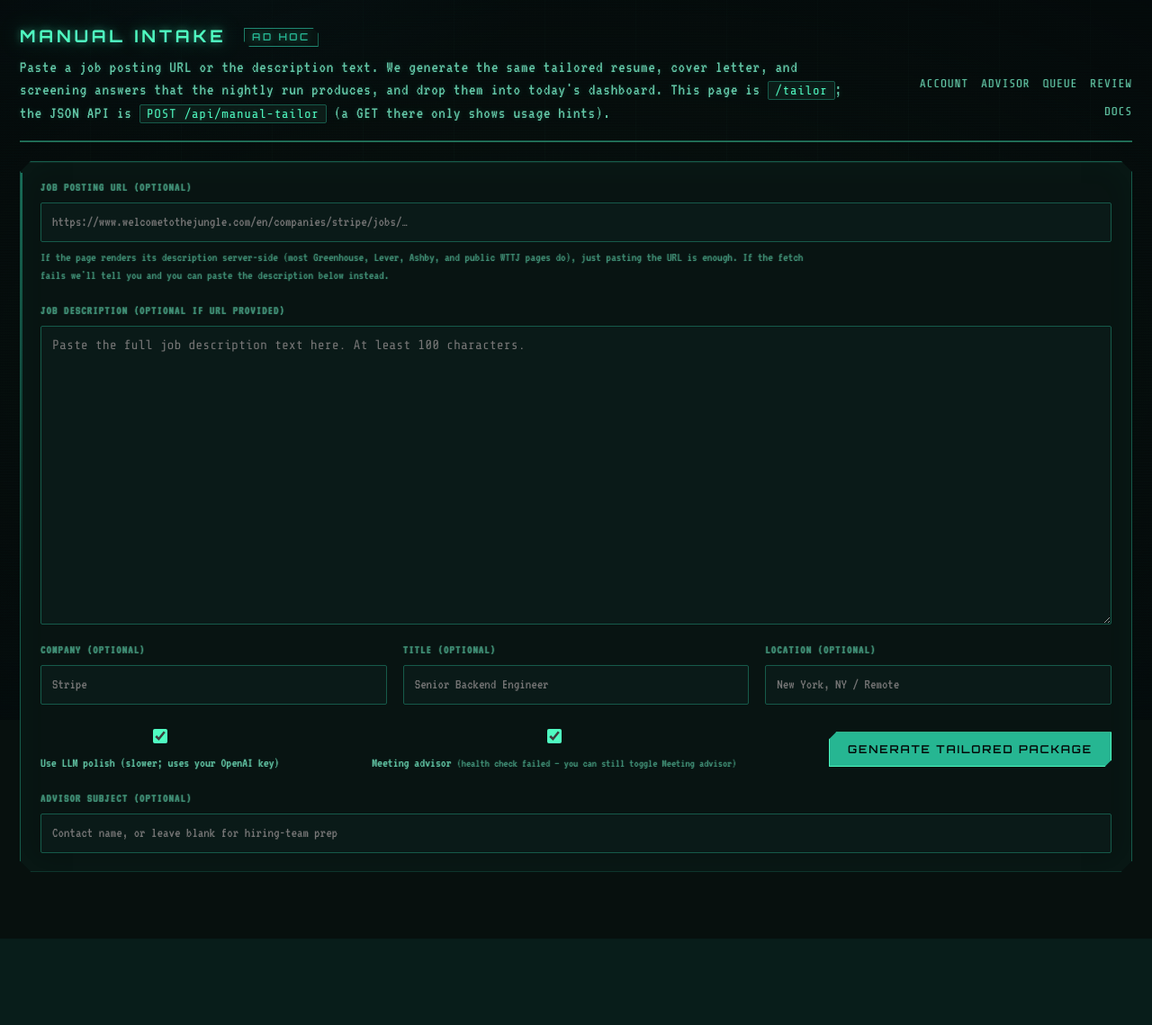
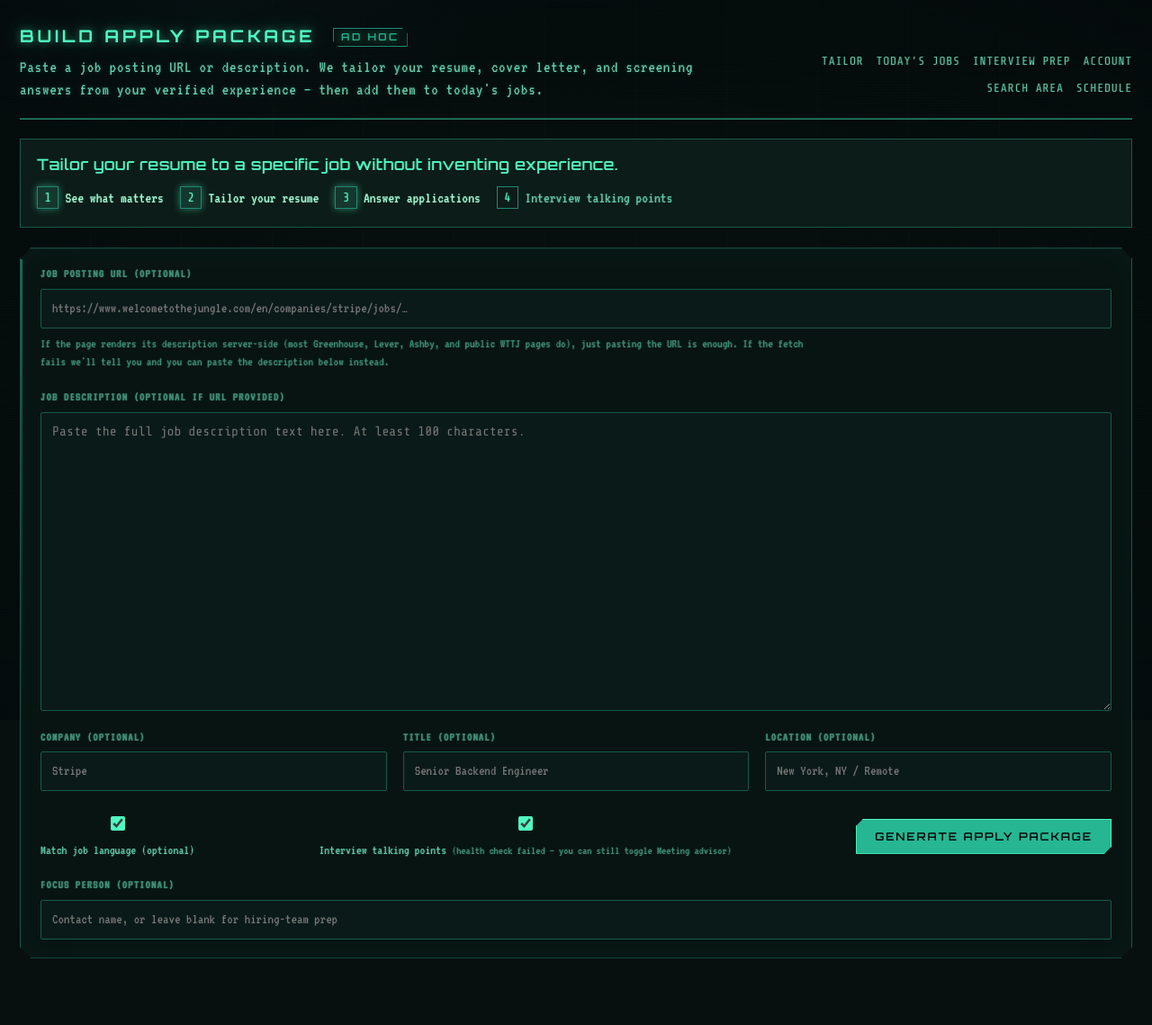
Before and after one commit to Matonte/resume-agent, a FastAPI app: page /tailor in a window 1280 px wide. Shown: the whole page at 90% size. Before the commit the page ends 1043 px from the top, so only its background shows below. Run offline with FastAPI, Linux system fonts and the light colour scheme; data comes from the database, SQL or seed files in the repository; data that the repository does not hold is empty.

Commit message:
Reframe UI around job-tailoring outcomes (#1).
Replace engineering nav/copy with user outcomes, surface the four-step hiring mental model, and demote internals to advanced-only language.

Co-authored-by: Cursor <cursoragent@cursor.com>

```diff
--- a/app/static/onboarding_banner.js
+++ b/app/static/onboarding_banner.js
@@ -9,8 +9,8 @@
       bar.setAttribute("role", "status");
       bar.style.marginBottom = "1rem";
       bar.innerHTML =
-        '<strong>Setup required.</strong> Finish <a href="/onboarding">account setup</a> ' +
-        "(résumé + job samples) before tailoring and queue actions work end-to-end.";
+        '<strong>Finish setup to unlock tailoring.</strong> Add a résumé and a few job samples on ' +
+        '<a href="/onboarding">setup</a> so we can tailor without inventing experience.';
       const shell = document.querySelector(".shell");
       (shell || document.body).insertBefore(bar, shell && shell.firstChild);
     })
--- a/app/static/styles.css
+++ b/app/static/styles.css
@@ -688,3 +688,98 @@ code {
 .inline-check input {
   width: auto;
 }
+
+/* Outcome-first hiring flow + product promise */
+.hiring-flow {
+  margin: 0 0 1.25rem;
+  padding: 0.9rem 1rem;
+  border: 1px solid var(--border);
+  background: var(--panel-raised);
+}
+
+.hiring-flow .product-promise {
+  margin: 0 0 0.75rem;
+  font-family: var(--font-display);
+  font-size: 0.95rem;
+  letter-spacing: 0.03em;
+  color: var(--accent);
+}
+
+.hiring-flow ol {
+  list-style: none;
+  margin: 0;
+  padding: 0;
+  display: flex;
+  flex-wrap: wrap;
+  gap: 0.55rem 1rem;
+}
+
+.hiring-flow li {
+  display: flex;
+  align-items: center;
+  gap: 0.4rem;
+  color: var(--fg-muted);
+  font-size: 0.95rem;
+}
+
+.hiring-flow li.is-current {
+  color: var(--fg);
+}
+
+.hiring-flow .step-num {
+  display: inline-flex;
+  align-items: center;
+  justify-content: center;
+  min-width: 1.35rem;
+  height: 1.35rem;
+  border: 1px solid var(--border-strong);
+  color: var(--accent);
+  font-family: var(--font-mono);
+  font-size: 0.8rem;
+}
+
+.hiring-flow li.is-current .step-num {
+  background: rgba(79, 255, 196, 0.12);
+  box-shadow: 0 0 8px var(--accent-glow);
+}
+
+.advanced-options {
+  margin: 0.5rem 0 0;
+  color: var(--fg-muted);
+  font-size: 0.9rem;
+}
+
+.advanced-options summary {
+  cursor: pointer;
+  color: var(--fg-dim);
+}
+
+.accuracy-callout {
+  margin: 0 0 1rem;
+  padding: 0.75rem 1rem;
+  border-left: 3px solid var(--accent);
+  background: rgba(79, 255, 196, 0.06);
+  color: var(--fg);
+}
+
+.accuracy-callout strong {
+  color: var(--accent);
+}
+
+.evidence-badge {
+  display: inline-block;
+  margin-left: 0.4rem;
+  padding: 0.05rem 0.35rem;
+  border: 1px solid var(--border-strong);
+  color: var(--accent-2);
+  font-family: var(--font-mono);
+  font-size: 0.72rem;
+  letter-spacing: 0.04em;
+  vertical-align: middle;
+}
+
+.links a[aria-current="page"] {
+  color: var(--accent);
+  text-decoration: underline;
+  text-underline-offset: 3px;
+}
--- a/app/static/tailor.js
+++ b/app/static/tailor.js
@@ -64,14 +64,13 @@ async function loadMeetingAdvisorHint() {
     const h = await res.json();
     const ok = !!h?.loaded_files?.meeting_advisor_configured;
     if (ok) {
-      hint.textContent = "(MEETING_ADVISOR_URL set)";
+      hint.textContent = "(ready)";
       cb.checked = true;
     } else {
-      hint.textContent =
-        "(MEETING_ADVISOR_URL missing in this server’s .env — set it, restart, or leave on to see the API note after run)";
+      hint.textContent = "(not configured — resume package still works)";
     }
   } catch (_) {
-    hint.textContent = "(status unavailable — checkbox still works)";
+    hint.textContent = "(status unavailable)";
   }
 }
 
@@ -138,8 +137,13 @@ function showResult(data) {
       wrap.hidden = false;
       bodyEl.innerHTML = note
         ? ""
-        : '<p class="muted">No meeting advisor output for this run. Turn on <strong>Meeting advisor</strong> above, set <code>MEETING_ADVISOR_URL</code> in <code>.env</code> (e.g. <code>http://127.0.0.1:5003</code>), restart Resume Agent, and ensure flask_sample <code>run_meeting_advisor.py</code> is listening.</p>';
+        : '<p class="muted">No interview talking points for this run. Turn on <strong>Interview talking points</strong> above when the prep service is available.</p>';
     }
+  }
+
+  const prepLink = document.getElementById("open-interview-prep");
+  if (prepLink && data.job_id) {
+    prepLink.href = `/meeting-advisor?job_id=${encodeURIComponent(data.job_id)}`;
   }
 }
 
@@ -159,7 +163,7 @@ form.addEventListener("submit", async (evt) => {
   submitBtn.disabled = true;
   submitBtn.textContent = "Tailoring…";
   setStatus(
-    "Working — classifying, drafting bullets, writing the cover letter, and answering screening questions. Usually 15-60s.",
+    "Working — matching the role, drafting resume bullets, cover letter, and application answers. Usually 15–60s.",
     "info",
   );
 
@@ -196,7 +200,7 @@ form.addEventListener("submit", async (evt) => {
     setStatus(`Network error: ${err}`, "error");
   } finally {
     submitBtn.disabled = false;
-    submitBtn.textContent = "Generate tailored package";
+    submitBtn.textContent = "Generate apply package";
   }
 });
 
--- a/app/templates/onboarding.html
+++ b/app/templates/onboarding.html
@@ -17,7 +17,7 @@
         <h1>Set up <span class="wordmark-tag" aria-hidden="true">Your workspace</span></h1>
         <p class="subtitle">
           Upload at least one résumé (<code>.docx</code> or <code>.txt</code>) and paste several job descriptions you care about.
-          We generate a draft profile, then you review and correct it before the workspace unlocks.
+          We build your verified experience profile — the facts Resume Agent will tailor from without inventing anything — then you review and confirm before the app unlocks.
         </p>
       </div>
       <div class="links">
--- a/app/templates/tailor.html
+++ b/app/templates/tailor.html
@@ -3,7 +3,7 @@
 <head>
   <meta charset="utf-8" />
   <meta name="viewport" content="width=device-width, initial-scale=1" />
-  <title>Resume Agent — Manual intake</title>
+  <title>Resume Agent — Build apply package</title>
   <link rel="preconnect" href="https://fonts.googleapis.com" />
   <link rel="preconnect" href="https://fonts.gstatic.com" crossorigin />
   <link href="https://fonts.googleapis.com/css2?family=Orbitron:wght@500;600;700&family=Rajdhani:wght@400;500;600;700&family=Share+Tech+Mono&family=VT323&display=swap" rel="stylesheet" />
@@ -15,23 +15,30 @@
   <main class="shell">
     <header class="topbar">
       <div>
-        <h1>Manual intake <span class="wordmark-tag" aria-hidden="true">Ad hoc</span></h1>
+        <h1>Build apply package <span class="wordmark-tag" aria-hidden="true">Ad hoc</span></h1>
         <p class="subtitle">
-          Paste a job posting URL or the description text. We generate the same
-          tailored resume, cover letter, and screening answers that the nightly
-          run produces, and drop them into today's dashboard. This page is
-          <code>/tailor</code>; the JSON API is <code>POST /api/manual-tailor</code>
-          (a GET there only shows usage hints).
+          Paste a job posting URL or description. We tailor your resume, cover letter, and screening answers from your verified experience — then add them to today's jobs.
         </p>
       </div>
       <div class="links">
+        <a href="/">Tailor</a>
+        <a href="/jobs/today">Today's jobs</a>
+        <a href="/meeting-advisor">Interview prep</a>
         <a href="/account">Account</a>
-        <a href="/meeting-advisor">Advisor</a>
-        <a href="/jobs/today">Queue</a>
-        <a href="/">Review</a>
-        <a href="/docs" target="_blank">Docs</a>
+        <a href="/job-search-geography">Search area</a>
+        <a href="/batch-schedule">Schedule</a>
       </div>
     </header>
+
+    <nav class="hiring-flow" aria-label="How Resume Agent works">
+      <p class="product-promise">Tailor your resume to a specific job without inventing experience.</p>
+      <ol>
+        <li class="is-current"><span class="step-num">1</span> See what matters</li>
+        <li class="is-current"><span class="step-num">2</span> Tailor your resume</li>
+        <li class="is-current"><span class="step-num">3</span> Answer applications</li>
+        <li><span class="step-num">4</span> Interview talking points</li>
+      </ol>
+    </nav>
 
     <section class="panel tailor-panel">
       <form id="tailor-form" class="tailor-form" autocomplete="off">
@@ -73,17 +80,17 @@
         <div class="field-row field-row-controls">
           <label class="checkbox">
             <input id="use-llm" name="use_llm" type="checkbox" checked />
-            <span>Use LLM polish (slower; uses your OpenAI key)</span>
+            <span>Match job language (optional)</span>
           </label>
           <label class="checkbox">
             <input id="meeting-advisor" name="meeting_advisor" type="checkbox" checked />
-            <span>Meeting advisor <span id="advisor-hint" class="hint-inline">(needs MEETING_ADVISOR_URL)</span></span>
+            <span>Interview talking points <span id="advisor-hint" class="hint-inline">(checking…)</span></span>
           </label>
-          <button id="submit-btn" type="submit" class="primary">Generate tailored package</button>
+          <button id="submit-btn" type="submit" class="primary">Generate apply package</button>
         </div>
 
         <div class="field">
-          <label for="advisor-subject">Advisor subject (optional)</label>
+          <label for="advisor-subject">Focus person (optional)</label>
           <input id="advisor-subject" name="advisor_subject" type="text" placeholder="Contact name, or leave blank for hiring-team prep" />
         </div>
       </form>
@@ -92,10 +99,10 @@
     </section>
 
     <section id="result-panel" class="panel result-panel" hidden>
-      <h2 id="result-title">Tailored</h2>
+      <h2 id="result-title">Tailored package</h2>
       <dl class="result-meta">
         <dt>Company</dt> <dd id="result-company">-</dd>
-        <dt>Archetype</dt> <dd id="result-archetype">-</dd>
+        <dt>Resume focus</dt> <dd id="result-archetype">-</dd>
         <dt>Fit score</dt> <dd id="result-fit">-</dd>
         <dt>Location</dt> <dd id="result-location">-</dd>
       </dl>
@@ -104,13 +111,14 @@
       <div class="result-actions">
         <a id="dl-resume" class="action primary" href="#" target="_blank" rel="noopener">Download resume.docx</a>
         <a id="dl-cover" class="action primary" href="#" target="_blank" rel="noopener">Download cover_letter.docx</a>
-        <a id="dl-screening" class="action" href="#" target="_blank" rel="noopener">screening.json</a>
-        <a id="dl-metadata" class="action" href="#" target="_blank" rel="noopener">metadata.json</a>
-        <a id="open-dashboard" class="action" href="/jobs/today">Open today's dashboard</a>
+        <a id="dl-screening" class="action" href="#" target="_blank" rel="noopener">Application answers</a>
+        <a id="dl-metadata" class="action" href="#" target="_blank" rel="noopener">Package details</a>
+        <a id="open-dashboard" class="action" href="/jobs/today">Open today's jobs</a>
+        <a id="open-interview-prep" class="action" href="/meeting-advisor">Interview prep</a>
       </div>
 
       <div id="meeting-advice-wrap" class="meeting-advice-wrap" hidden>
-        <h3 class="result-advice-heading">Meeting advisor</h3>
+        <h3 class="result-advice-heading">Interview talking points</h3>
         <p id="meeting-advisor-note" class="hint"></p>
         <div id="meeting-advice-body" class="meeting-advice-body"></div>
       </div>
```
Also changed, not shown: app/static/app.js (+5 -6 lines), app/templates/account.html (+7 -10 lines), app/templates/batch_schedule.html (+5 -6 lines), app/templates/job_search_geography.html (+4 -5 lines), app/templates/jobs_today.html (+18 -10 lines), app/templates/meeting_advisor.html (+24 -16 lines), app/templates/review.html (+39 -23 lines).
